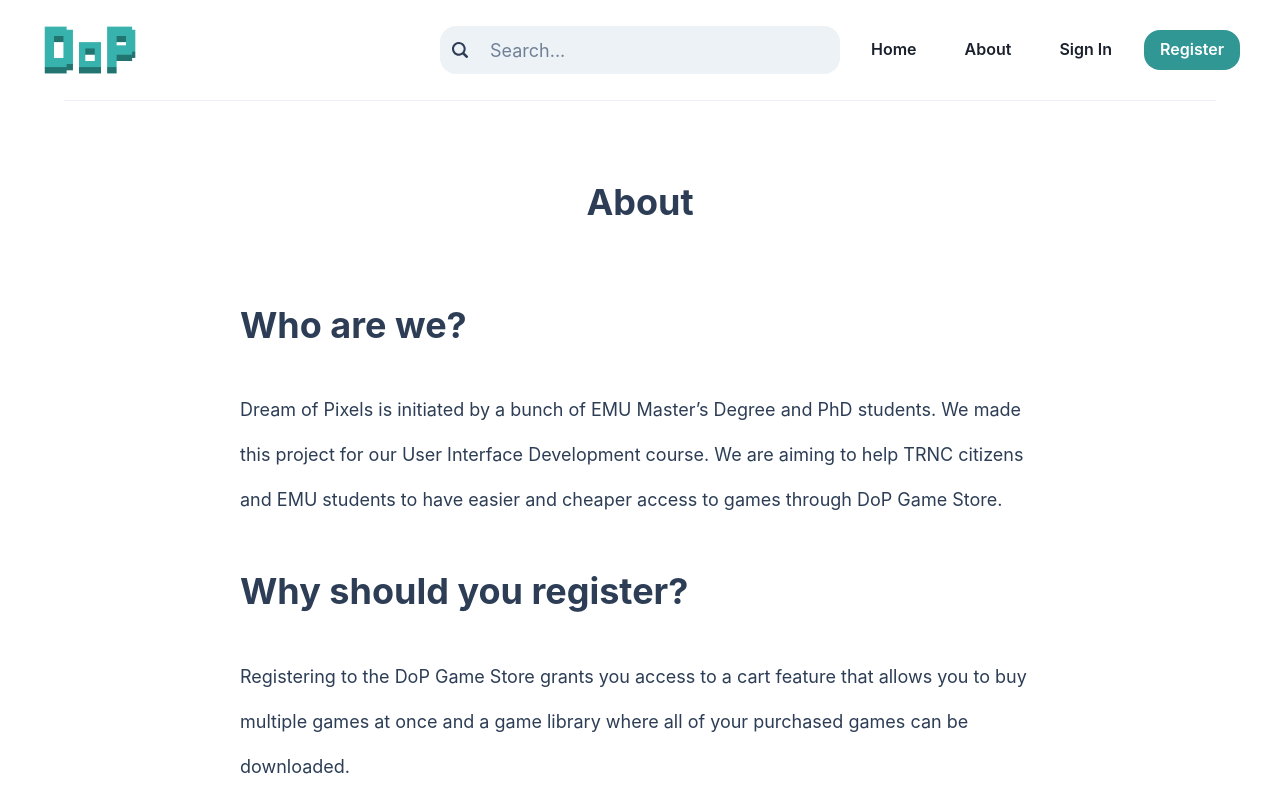
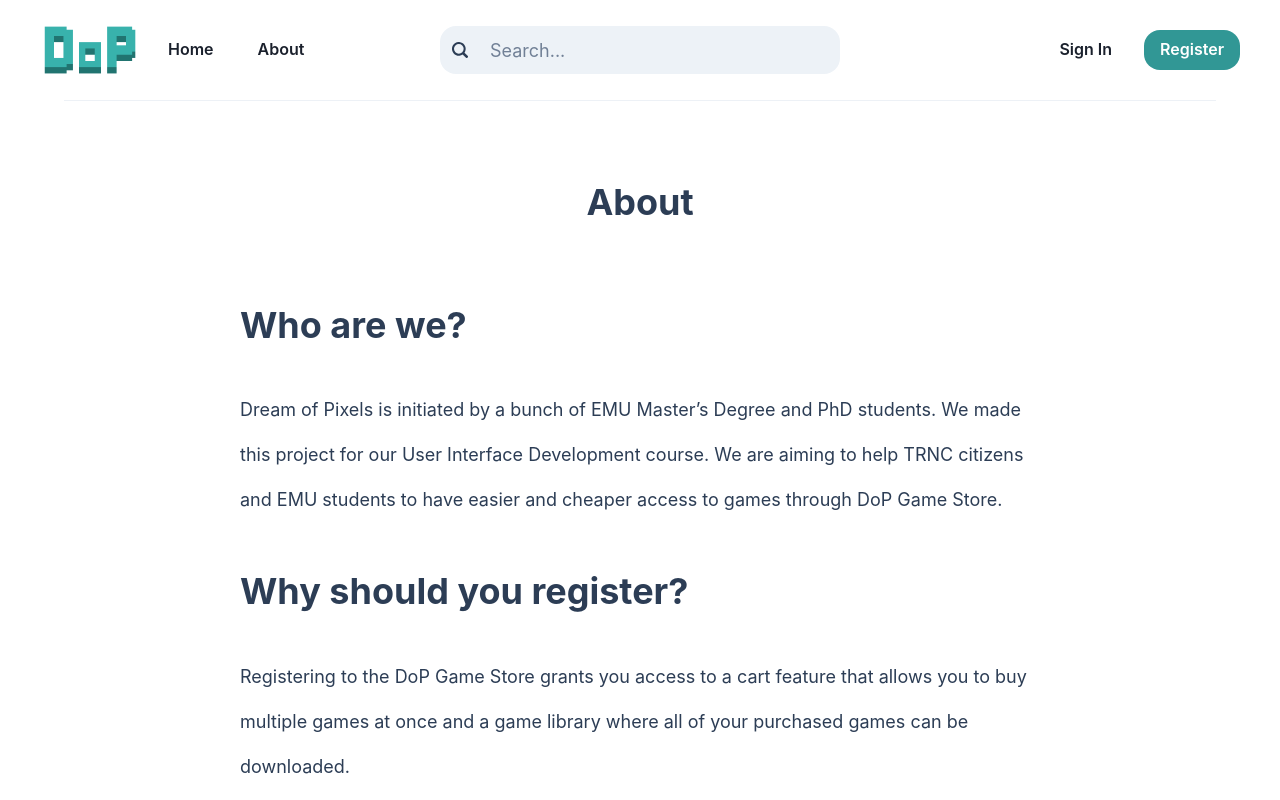
Before and after one commit to SamehMakkie/dop-front-end, a Next.js app: page /about in a window 1280 px wide. Shown: the top 800 px of the page. Built offline with nearby package versions, Linux system fonts and the light colour scheme.

Commit message:
Move the Home and About page Link to the left side of the navbar and Add missing responsive search button when not the user is not logged in

```diff
--- a/views/NavBar/Nav/LoggedOutNav.jsx
+++ b/views/NavBar/Nav/LoggedOutNav.jsx
@@ -1,20 +1,28 @@
+import { CloseIcon, Search2Icon } from "@chakra-ui/icons";
 import { Button, Icon, Show } from "@chakra-ui/react";
 import Link from "next/link";
+import { useDispatch, useSelector } from "react-redux";
+import IconLink from "../../../components/IconLink/IconLink";
+import { toggle } from "../../../redux/features/searchVisibilitySlice";
 
 const LoggedOutNav = () => {
+  const dispatch = useDispatch();
+  const isSearchVisible = useSelector(
+    (state) => state.searchVisibilityReducer.value
+  );
   return (
     <>
-      <Show above="lg">
-        <Link href="/">
-          <Button borderRadius={"2xl"} variant="ghost">
-            Home
-          </Button>
-        </Link>
-        <Link href="/about">
-          <Button borderRadius={"2xl"} variant="ghost">
-            About
-          </Button>
-        </Link>
+      <Show below="md">
+        <IconLink
+          href={""}
+          defaultIcon={
+            isSearchVisible ? <CloseIcon boxSize="14px" /> : <Search2Icon />
+          }
+          hoverIcon={
+            isSearchVisible ? <CloseIcon boxSize="14px" /> : <Search2Icon />
+          }
+          onClick={() => dispatch(toggle())}
+        />
       </Show>
       <Link href={"/signin"}>
         <Button borderRadius={"2xl"} variant="ghost">
--- a/views/NavBar/NavBar.jsx
+++ b/views/NavBar/NavBar.jsx
@@ -1,6 +1,8 @@
 import {
+  Button,
   Divider,
   GridItem,
+  HStack,
   Image,
   Show,
   SimpleGrid,
@@ -44,13 +46,25 @@ const NavBar = () => {
           {isSearchVisible ? (
             <SearchElement />
           ) : (
-            <Link href="/">
-              <Image
-                width="100px"
-                src="/DoPa128.png"
-                alt="DoP logo"
-              />
-            </Link>
+            <HStack w="100%" spacing={3}>
+              <Link href="/">
+                <Image width="100px" src="/DoPa128.png" alt="DoP logo" />
+              </Link>
+              <Show above="lg">
+                <HStack spacing={3}>
+                  <Link href="/">
+                    <Button borderRadius={"2xl"} variant="ghost">
+                      Home
+                    </Button>
+                  </Link>
+                  <Link href="/about">
+                    <Button borderRadius={"2xl"} variant="ghost">
+                      About
+                    </Button>
+                  </Link>
+                </HStack>
+              </Show>
+            </HStack>
           )}
         </GridItem>
         <Show above="md">
```
